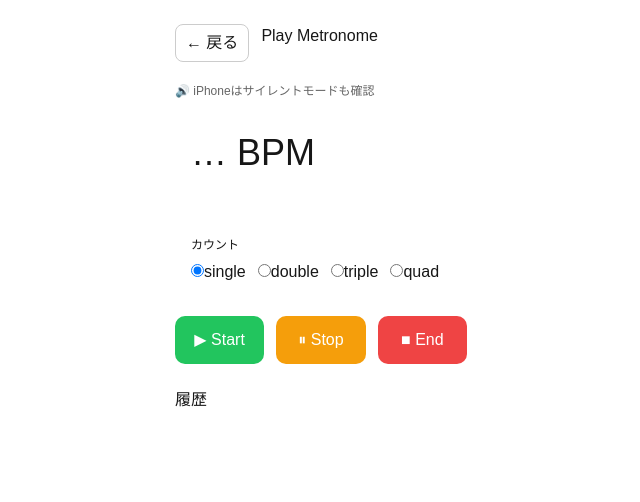
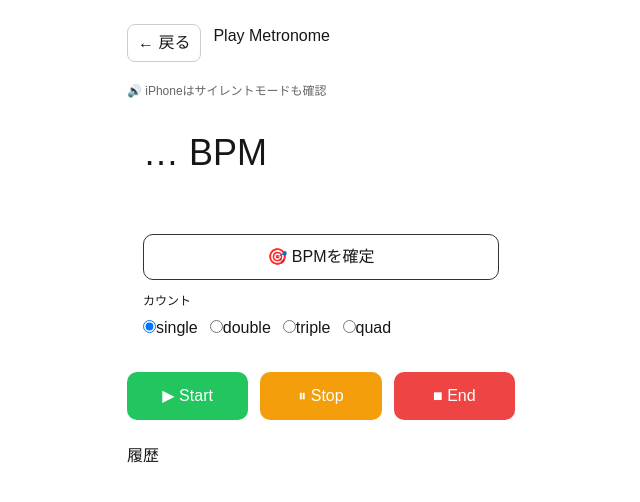
Before and after one commit to maruchantrp-cmd/trumpet-practice-app, a Next.js app: page /play in a window 1280 px wide. Shown: the top 502 px of the page, without its empty margins (319-959 px from the left). Built offline with nearby package versions, Linux system fonts and the light colour scheme.

Commit message:
0.14　メトロノームのテンポ確定ボタン反映

```diff
--- a/app/play/PlayInner.tsx
+++ b/app/play/PlayInner.tsx
@@ -173,6 +173,17 @@ export default function PlayInner() {
   };
 
   // =========================
+  // 🎯 BPM確定ボタン（追加部分）
+  // =========================
+  const confirmTempo = () => {
+    const num = Number(tempoInput);
+    if (!isNaN(num)) {
+      setTempo(num);
+      tempoRef.current = num;
+    }
+  };
+
+  // =========================
   // UI handlers
   // =========================
   const handleEnd = () => {
@@ -256,17 +267,14 @@ export default function PlayInner() {
           type="text"
           inputMode="numeric"
           value={tempoInput}
-          onChange={(e) => {
-            const v = e.target.value;
-            setTempoInput(v);
-
-            const num = Number(v);
-            if (!isNaN(num)) {
-              setTempo(num);
-            }
-          }}
+          onChange={(e) => setTempoInput(e.target.value)}
           style={input}
         />
+
+        {/* 🎯 追加：確定ボタン */}
+        <button onClick={confirmTempo} style={confirmBtn}>
+          🎯 BPMを確定
+        </button>
 
         {/* 🎛 count mode UI */}
         <div style={{ marginTop: 12 }}>
@@ -309,6 +317,7 @@ export default function PlayInner() {
         </button>
       </div>
 
+      {/* logs */}
       <div style={{ marginTop: 24 }}>
         <h3>履歴</h3>
         <table style={table}>
@@ -469,3 +478,15 @@ const hint: React.CSSProperties = {
   color: "#666",
   marginBottom: 10,
 };
+
+/* =========================
+   added style
+========================= */
+const confirmBtn: React.CSSProperties = {
+  marginTop: 10,
+  width: "100%",
+  padding: 10,
+  borderRadius: 10,
+  border: "1px solid #333",
+  background: "#fff",
+};
```
